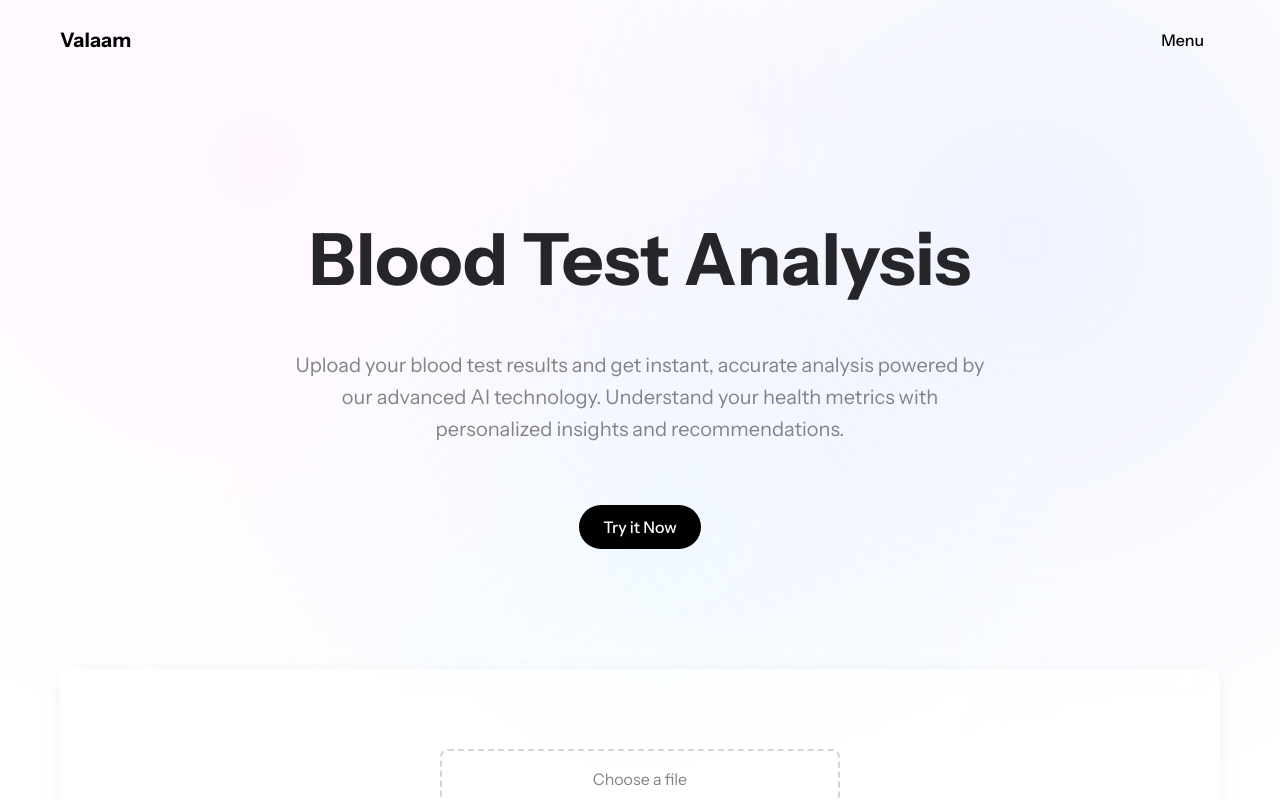
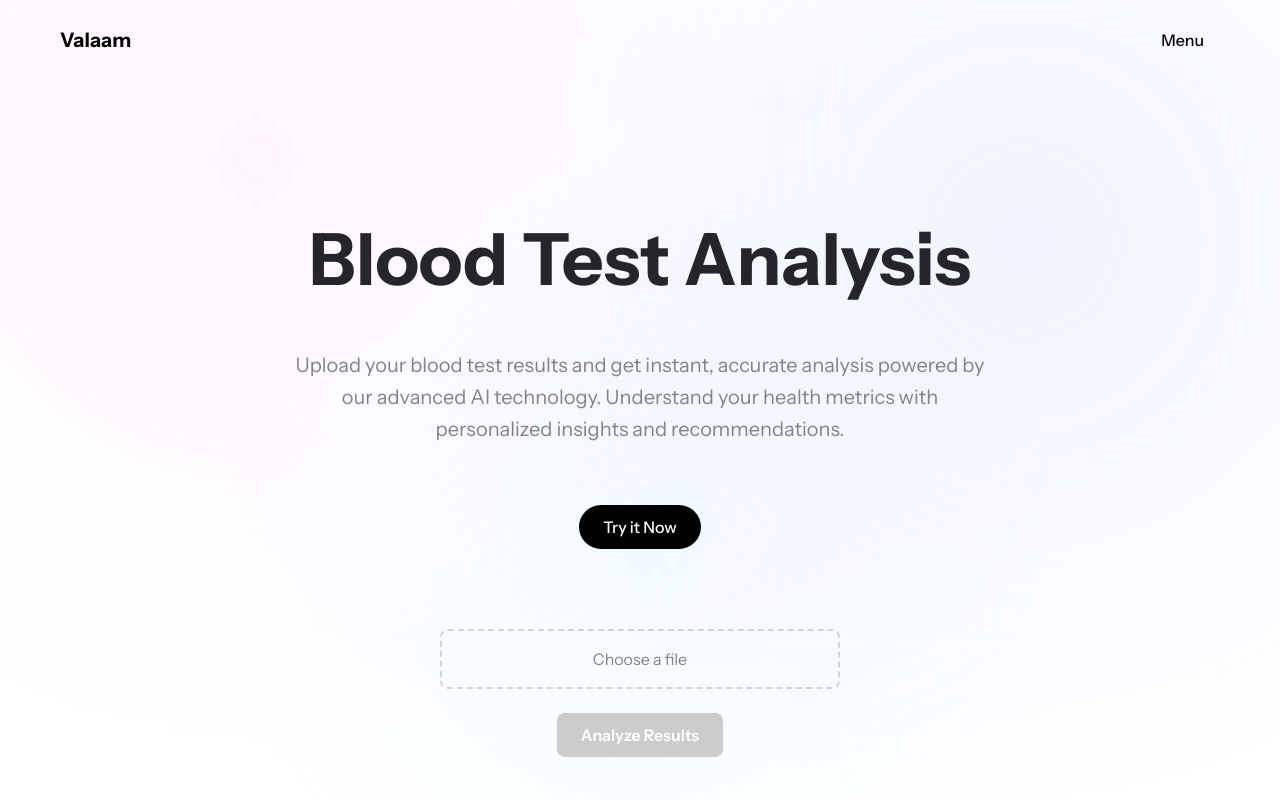
Before and after one commit to chinmaydas96/BloodTestAnalysisUI, a React (Create React App) app: page / in a window 1280 px wide. Shown: the top 800 px of the page. Built offline with nearby package versions, Linux system fonts and the light colour scheme; a web font is replaced by a local one.

Commit message:
Refactor Blood Test section styles in App.css
- Commented out padding, background, and box-shadow properties for the .blood-test-section to simplify styling.
- Adjusted margin-top to 0px for better layout consistency.

```diff
--- a/src/App.css
+++ b/src/App.css
@@ -356,14 +356,15 @@
   }
 }
 
-/* Blood Test Analysis */
+
 .blood-test-section {
-  padding: 80px 60px;
-  background: rgba(255, 255, 255, 0.7);
+  /* padding: 80px 60px; */
+  /* background: rgba(255, 255, 255, 0.7); */
   border-radius: 12px;
   margin: 40px 60px;
   backdrop-filter: blur(10px);
-  box-shadow: 0 4px 20px rgba(0, 0, 0, 0.05);
+  /* box-shadow: 0 4px 20px rgba(0, 0, 0, 0.05); */
+  margin-top: 0px;
 }
 
 .blood-test-container {
```
